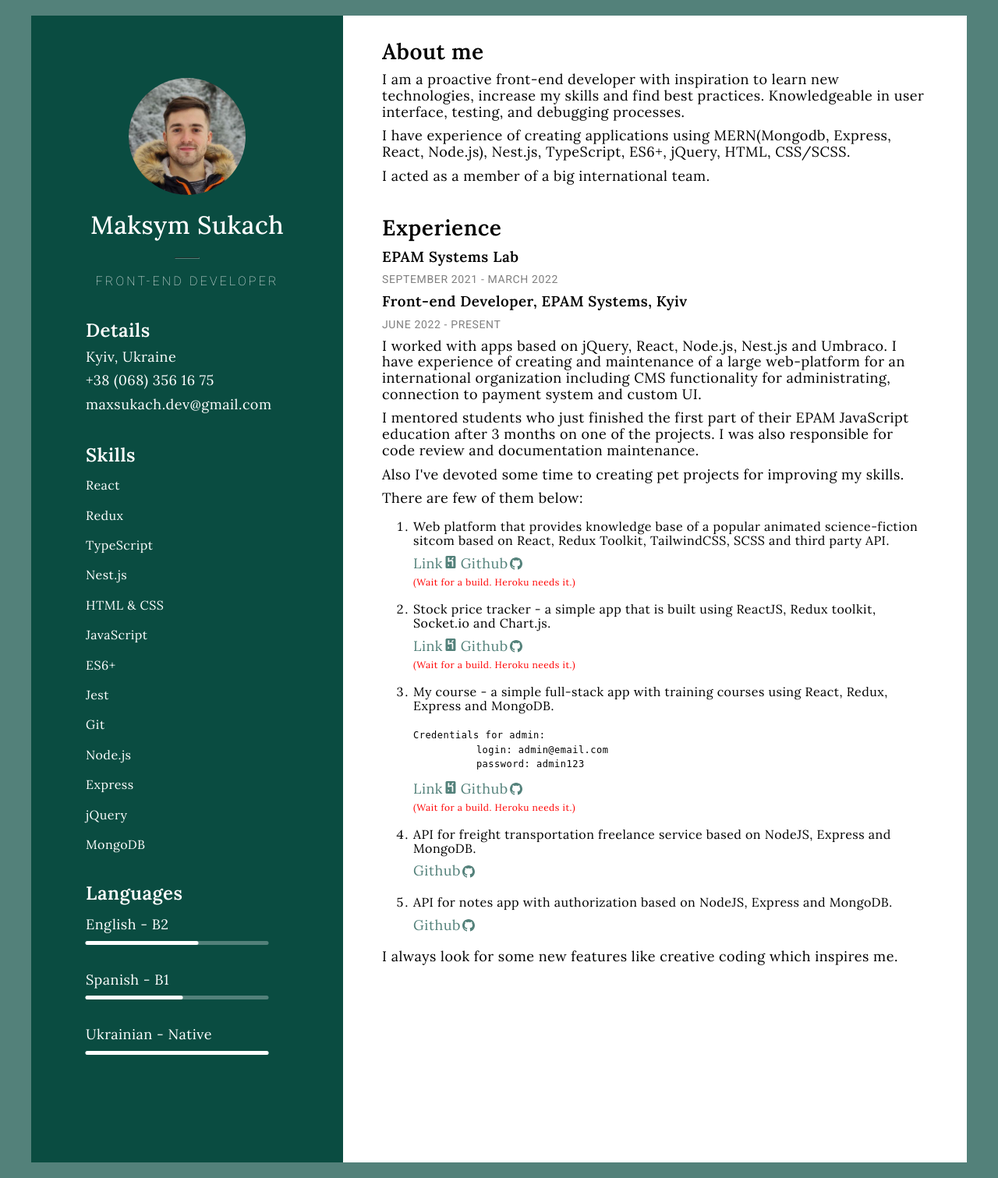
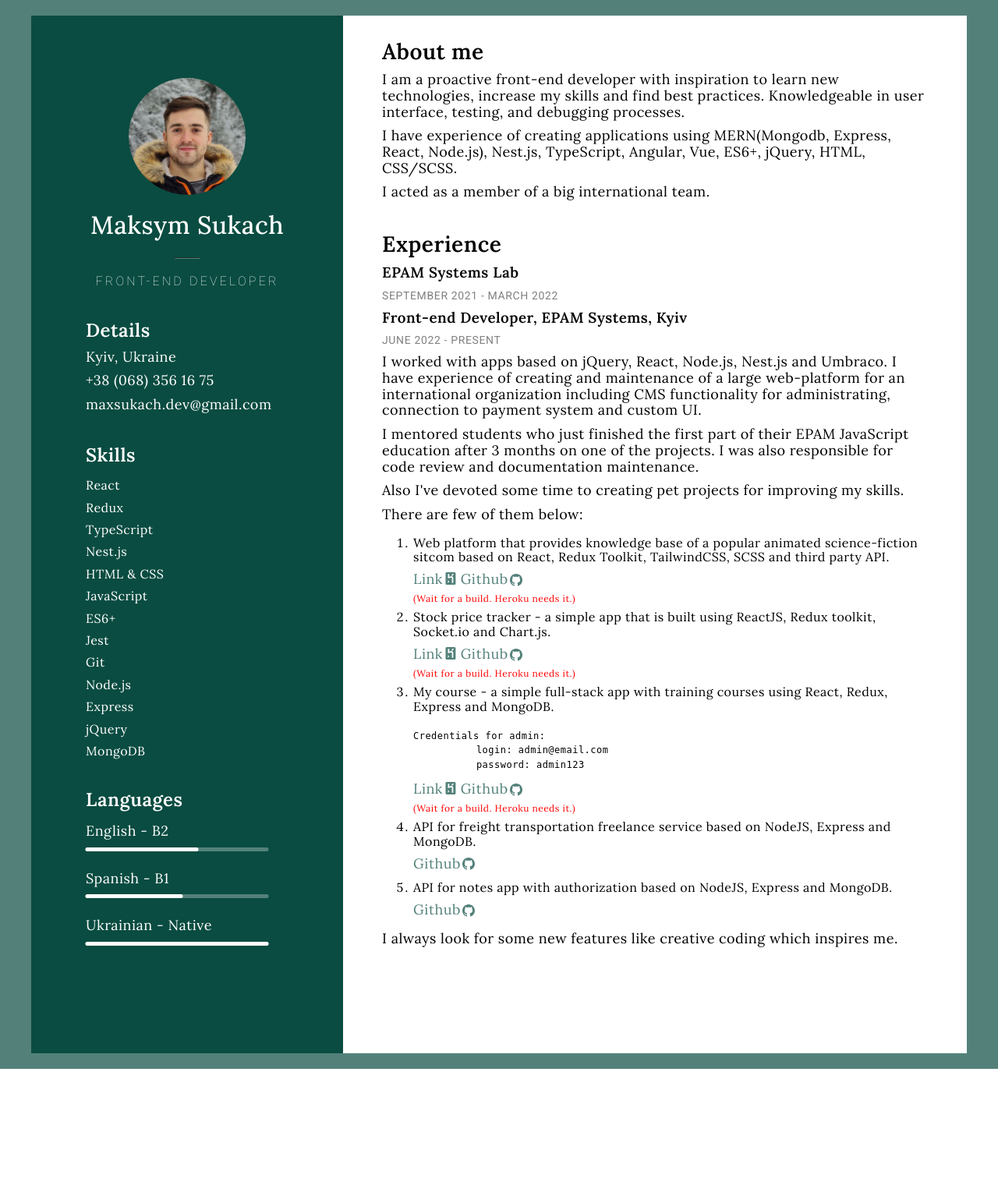
Before and after one commit to nohortera/resume, a PHP site: page / in a window 1280 px wide. Shown: the whole page at 78% size. After the commit the page ends 1371 px from the top, so only its background shows below. Run offline with PHP 8.4, Linux system fonts and the light colour scheme.

Commit message:
Added information about front-end frameworks

```diff
--- a/index.html
+++ b/index.html
@@ -44,7 +44,7 @@
                     Knowledgeable in user interface, testing, and debugging processes.
                 </p>
                 <p>
-                    I have experience of creating applications using MERN(Mongodb, Express, React, Node.js), Nest.js, TypeScript, ES6+, jQuery, HTML, CSS/SCSS.
+                    I have experience of creating applications using MERN(Mongodb, Express, React, Node.js), Nest.js, TypeScript, Angular, Vue, ES6+, jQuery, HTML, CSS/SCSS.
                 </p>
                 <p>
                     I acted as a member of a big international team.
--- a/styles/main.css
+++ b/styles/main.css
@@ -136,7 +136,7 @@ aside section {
     margin-top: 10px;
 }
 
-li {
+.proj-link li {
     margin-bottom: 20px;
 }
 
```
